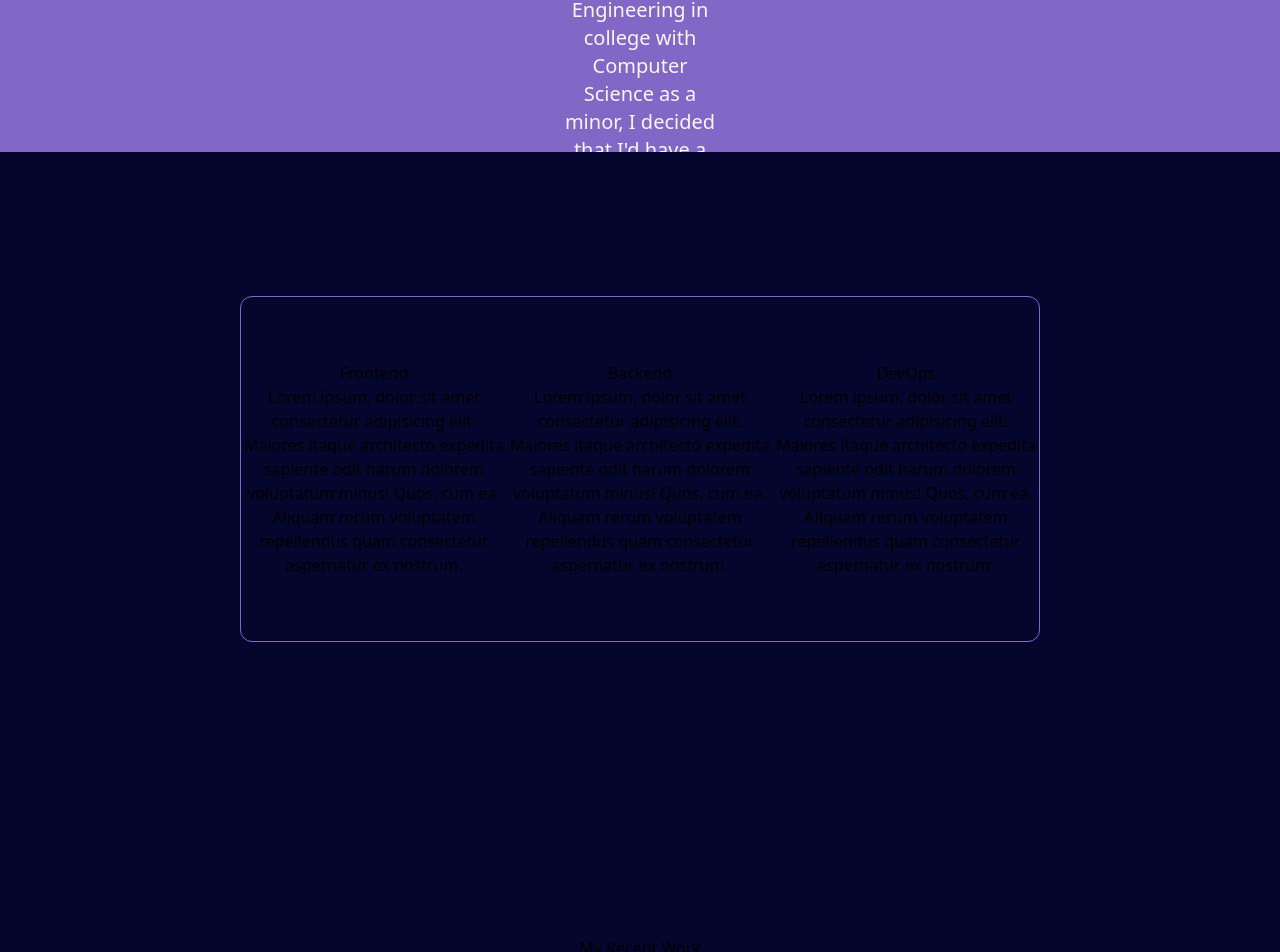
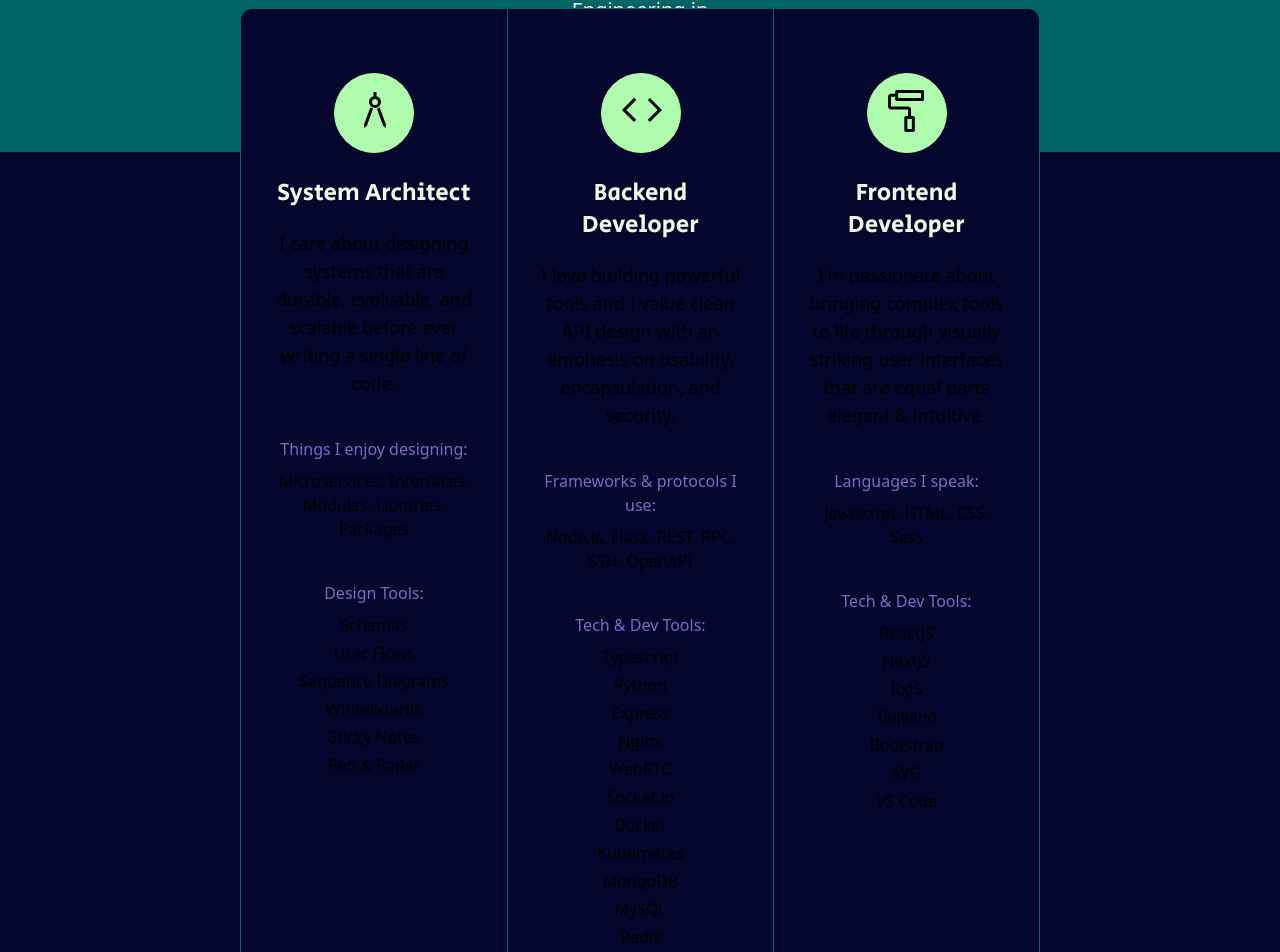
Before and after one commit to SebastianWolfgangBrownstein/portfolio, a Next.js app: page / in a window 1280 px wide. Shown: the part 1288-2240 px from the top of the page. Built offline with nearby package versions, Linux system fonts and the light colour scheme; a web font is replaced by a local one.

Commit message:
Added content and styling to Skills section

```diff
--- a/components/About.jsx
+++ b/components/About.jsx
@@ -2,7 +2,7 @@
 
 const About = () => {
   return (
-    <section className="w-full h-200 bg-amethyst text-center px-150 py-36">
+    <section className="w-full h-200 bg-midnight-100 text-center px-150 py-36">
         <h2 className="text-4xl text-ivory font-secular mb-3">Hi, I&apos;m Seb. Nice to meet you.</h2>
         <p className="text-ivory text-xl">
             I started my journey as a developer over 7 years ago. After studying Aerospace Engineering
--- a/components/Hero.jsx
+++ b/components/Hero.jsx
@@ -5,7 +5,7 @@ export const Hero = () => {
         <section className="w-full h-screen bg-oxfordblue">
             <div className="h-200"></div>
             <div className="text-center text-2xl">
-                <h1>FULL STACK WEB DEVELOPER // ENTREPENUER // ENGINEER</h1>
+                <h1>FULL STACK WEB DEVELOPER</h1>
             </div>
         </section>
     );
--- a/components/MyWork.jsx
+++ b/components/MyWork.jsx
@@ -13,6 +13,9 @@ const MyWork = () => {
         <div>
             <h3>Divine Mud</h3>
         </div>
+        <div>
+            <h3>Personal Website</h3>
+        </div>
     </section>
   )
 }
--- a/components/Skills.jsx
+++ b/components/Skills.jsx
@@ -2,19 +2,96 @@
 
 const Skills = () => {
   return (
-    <section className="relative w-full h-200 bg-oxfordblue text-center px-60 py-36">
-        <div className="grid grid-cols-3 border border-amethyst rounded-xl py-16 bg-oxfordblue">
-            <div>
-                <h2>Frontend</h2>
-                <p>Lorem ipsum, dolor sit amet consectetur adipisicing elit. Maiores itaque architecto expedita sapiente odit harum dolorem voluptatum minus! Quos, cum ea. Aliquam rerum voluptatem repellendus quam consectetur aspernatur ex nostrum.</p>
+    <section className="relative w-full bg-oxfordblue text-center px-60 py-36">
+        <div className="-mt-72 grid grid-cols-3 border border-midnight-100 divide-x divide-solid divide-inherit rounded-xl bg-oxfordblue ">
+            <div className="py-16 px-8">
+                <div className="flex justify-center mb-6">
+                    <div className="relative w-20 h-20 border border-mint rounded-full bg-mint">
+                        <svg xmlns="http://www.w3.org/2000/svg" className="absolute left-4 top-3" height="48" viewBox="0 96 960 960" width="48"><path d="m269 936-9-66 127-350q11 11 24.5 18t28.5 12L317 889l-48 47Zm422 0-48-47-125-338q15-5 29-12t25-18l128 349-9 66ZM480 536q-50 0-85-35t-35-85q0-42 24.5-74.5T450 300v-84h60v84q41 9 65.5 41.5T600 416q0 50-35 85t-85 35Zm0-60q25 0 42.5-17.5T540 416q0-25-17.5-42.5T480 356q-25 0-42.5 17.5T420 416q0 25 17.5 42.5T480 476Z"/></svg>
+                    </div>
+                </div>
+
+                <h2 className="text-2xl font-secular mb-5 text-ivory">System Architect</h2>
+                <p className="mb-10 text-lg">I care about designing systems that are durable, evolvable, and scalable before ever writing a single line of code. </p>
+
+                <div className="mb-10">
+                    <h3 className="mb-2 text-amethyst">Things I enjoy designing:</h3>
+                    <p>Microservices, Interfaces, Modules, Libraries, Packages</p>
+                </div>
+
+                <div>
+                    <h3 className="mb-2 text-amethyst">Design Tools:</h3>
+                    <ul>
+                        <li className="mb-1">Schemas</li>
+                        <li className="mb-1">User Flows</li>
+                        <li className="mb-1">Sequence Diagrams</li>
+                        <li className="mb-1">Whiteboards</li>
+                        <li className="mb-1">Sticky Notes</li>
+                        <li className="mb-1">Pen & Paper</li>
+                    </ul>
+                </div>
             </div>
-            <div>
-                <h2>Backend</h2>
-                <p>Lorem ipsum, dolor sit amet consectetur adipisicing elit. Maiores itaque architecto expedita sapiente odit harum dolorem voluptatum minus! Quos, cum ea. Aliquam rerum voluptatem repellendus quam consectetur aspernatur ex nostrum.</p>
+            <div className="py-16 px-8">
+                <div className="flex justify-center mb-6">
+                    <div className="relative w-20 h-20 border border-mint rounded-full bg-mint">
+                        <svg xmlns="http://www.w3.org/2000/svg" className="absolute left-4 top-3" height="48" viewBox="0 96 960 960" width="48"><path d="M320 814 80 574l242-242 43 43-199 199 197 197-43 43Zm318 2-43-43 199-199-197-197 43-43 240 240-242 242Z"/></svg>
+                    </div>
+                </div>
+                <h2 className="text-2xl font-secular mb-5 text-ivory">Backend Developer</h2>
+                <p className="mb-10 text-lg">I love building powerful tools and I value clean API design with an emphasis on usability, encapsulation, and security.</p>
+
+                <div className="mb-10">
+                    <h3 className="mb-2 text-amethyst">Frameworks & protocols I use:</h3>
+                    <p>Node.js, Flask, REST, RPC, SSH, OpenAPI</p>
+                </div>
+
+                <div>
+                    <h3 className="mb-2 text-amethyst">Tech & Dev Tools:</h3>
+                    <ul>
+                        <li className="mb-1">Typescript</li>
+                        <li className="mb-1">Python</li>
+                        <li className="mb-1">Express</li>
+                        <li className="mb-1">Nginx</li>
+                        <li className="mb-1">WebRTC</li>
+                        <li className="mb-1">Socket.io</li>
+                        <li className="mb-1">Docker</li>
+                        <li className="mb-1">Kubernetes</li>
+                        <li className="mb-1">MongoDB</li>
+                        <li className="mb-1">MySQL</li>
+                        <li className="mb-1">Redis</li>
+                        <li className="mb-1">Jest</li>
+                        <li className="mb-1">Git</li>
+                        <li className="mb-1">S3</li>
+                    </ul>
+                </div>
             </div>
-            <div>
-                <h2>DevOps</h2>
-                <p>Lorem ipsum, dolor sit amet consectetur adipisicing elit. Maiores itaque architecto expedita sapiente odit harum dolorem voluptatum minus! Quos, cum ea. Aliquam rerum voluptatem repellendus quam consectetur aspernatur ex nostrum.</p>
+            <div className="py-16 px-8">
+                <div className="flex justify-center mb-6">
+                    <div className="relative w-20 h-20 border border-mint rounded-full bg-mint">
+                        <svg xmlns="http://www.w3.org/2000/svg" className="absolute left-4 top-3" height="48" viewBox="0 96 960 960" width="48"><path d="M583 1016H440q-14.45 0-24.225-9.78Q406 996.45 406 982V732q0-14.45 9.775-24.225Q425.55 698 440 698h41V565H140q-24.75 0-42.375-17.625T80 505V312q0-24.75 17.625-42.375T140 252h83v-42q0-14.45 9.775-24.225Q242.55 176 257 176h509q14.45 0 24.225 9.775Q800 195.55 800 210v152q0 14.45-9.775 24.225Q780.45 396 766 396H257q-14.45 0-24.225-9.775Q223 376.45 223 362v-50h-83v193h341q24.75 0 42.375 17.625T541 565v133h42q14.45 0 24.225 9.775Q617 717.55 617 732v250q0 14.45-9.775 24.22Q597.45 1016 583 1016ZM283 236v100-100Zm183 720h91V758h-91v198ZM283 336h457V236H283v100Zm183 620h91-91Z"/></svg>
+                    </div>
+                </div>
+
+                <h2 className="text-2xl font-secular mb-5 text-ivory">Frontend Developer</h2>
+                <p className="mb-10 text-lg">I&apos;m passionate about bringing complex tools to life through visually striking user interfaces that are equal parts elegant & intuitive.</p>
+
+                <div className="mb-10">
+                    <h3 className="mb-2 text-amethyst">Languages I speak:</h3>
+                    <p>Javascript, HTML, CSS, Sass</p>
+                </div>
+
+                <div>
+                    <h3 className="mb-2 text-amethyst">Tech & Dev Tools:</h3>
+                    <ul>
+                        <li className="mb-1">ReactJS</li>
+                        <li className="mb-1">NextJS</li>
+                        <li className="mb-1">RxJS</li>
+                        <li className="mb-1">Tailwind</li>
+                        <li className="mb-1">Bootstrap</li>
+                        <li className="mb-1">SVG</li>
+                        <li className="mb-1">VS Code</li>
+                    </ul>
+                </div>
             </div>
         </div>
 
--- a/tailwind.config.js
+++ b/tailwind.config.js
@@ -10,7 +10,14 @@ module.exports = {
         oxfordblue: '#05062D',
         ivory: '#f6f7eb',
         burgundy: '#851e2e',
-        amethyst: '#8367c7'
+        amethyst: '#8367c7',
+        midnight: {
+          100: '#006466',
+          200: '#065a60',
+          300: '#0b525b',
+          400: '#144552'
+        },
+        mint: '#affcaf'
       },
       fontFamily: {
         genos: ['Genos', 'sans-serif'],
@@ -19,7 +26,9 @@ module.exports = {
       spacing: {
         100: "30rem",
         150: "35rem",
-        200: "40rem"
+        200: "40rem",
+        300: "45rem",
+        350: "50rem"
       }
     },
   },
```
